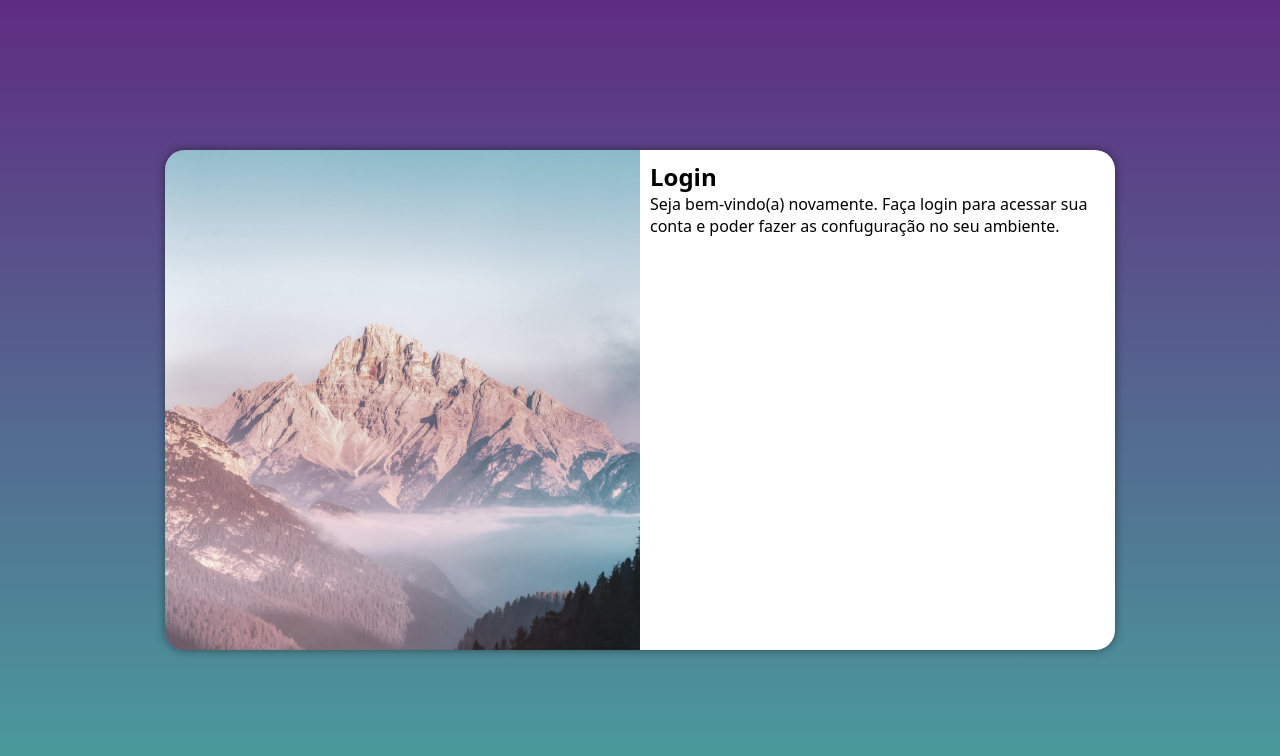
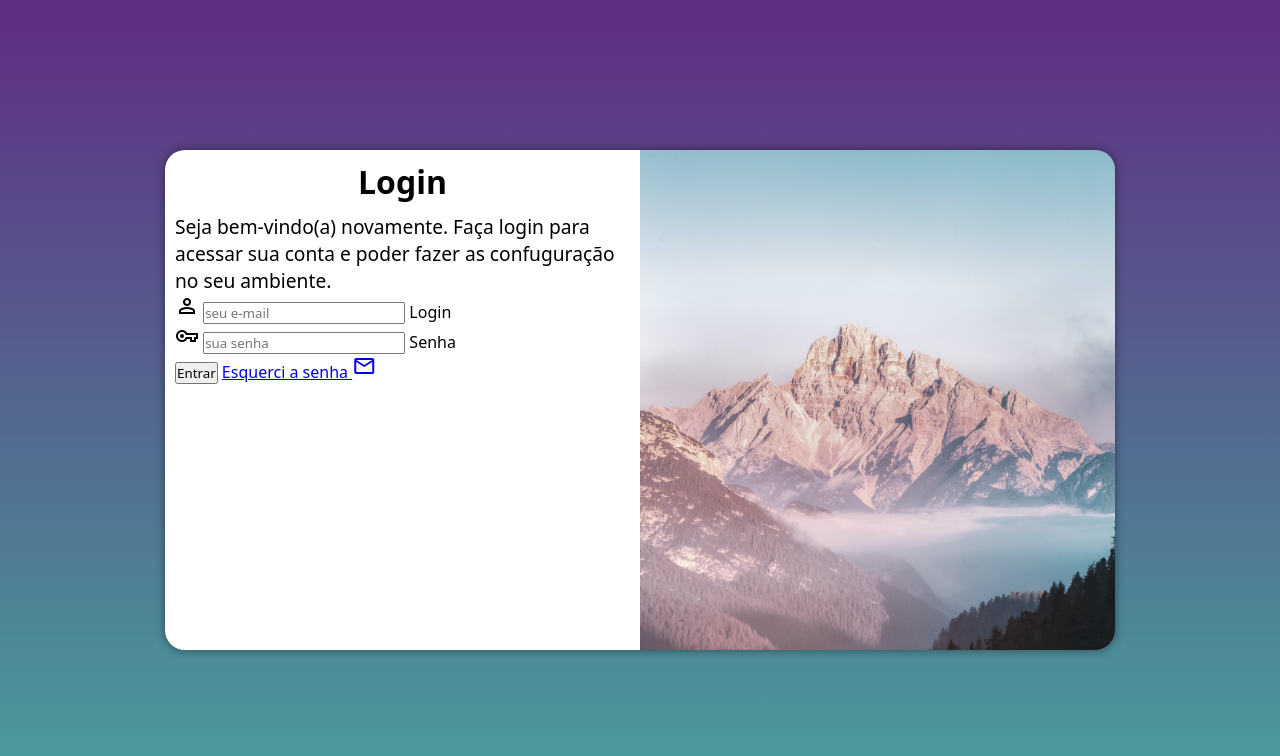
Before and after one commit to MayllonSilva/projeto-login, a plain HTML site: page index.html in a window 1280 px wide. Drawn offline with nearby package versions, Linux system fonts and the light colour scheme.

Commit message:
adicionei o formulário

```diff
--- a/estilo/media-query.css
+++ b/estilo/media-query.css
@@ -32,13 +32,21 @@
     }
 
     section#login > div#imagem {
-        float: left;
+        float: right;
         width: 50%;
         height: 100%;
     }
 
     section#login > div#formulario {
-        float: right;
+        float: left;
         width: 50%;
     }
+
+    div#formulario > h1 {
+        font-size: 2em;
+    }
+
+    div#formulario > p {
+        font-size: 1.2em;
+    }
 }
--- a/estilo/style.css
+++ b/estilo/style.css
@@ -54,3 +54,12 @@ section#login > div#formulario {
     padding: 10px;
 
 }
+
+div#formulario > h1 {
+    text-align: center;
+    margin-bottom: 10px;
+}
+
+div#formulario > p {
+    font-size: 0.8em;
+}
--- a/index.html
+++ b/index.html
@@ -6,7 +6,8 @@
     <meta name="viewport" content="width=device-width, initial-scale=1.0">
     <title>Login</title>
     <link rel="stylesheet" href="estilo/style.css">
-    <link rel="stylesheet" href="estilo/media-query.css".css">
+    <link rel="stylesheet" href="estilo/media-query.css">
+    <link rel="stylesheet" href="https://fonts.googleapis.com/css2?family=Material+Symbols+Outlined:opsz,wght,FILL,GRAD@48,400,0,0" />
 </head>
 <body>
     <main>
@@ -17,7 +18,24 @@
                 <h1>Login</h1>
                 <p>Seja bem-vindo(a) novamente. Faça login para acessar sua conta e poder fazer as confuguração no seu ambiente.
                 </p>
-                <form action="login.php" method="post"></form>
+                <form action="login.php" method="post" autocomplete="on">
+                    <div class="campo">
+                        <span class="material-symbols-outlined">
+                            person
+                            </span>
+                        <input type="email" name="login" id="ilogin" placeholder="seu e-mail" autocomplete="email" required maxlength="30">
+                        <label for="ilogin">Login</label>
+                    </div>
+                    <div class="campo">
+                        <span class="material-symbols-outlined">
+                            vpn_key
+                            </span>
+                        <input type="password" name="senha" id="isenha" placeholder="sua senha" autocomplete="current-password" required minlength="8" maxlength="20">
+                        <label for="isenha">Senha</label>
+                    </div>
+                    <input type="submit" value="Entrar">
+                    <a href="edquerci.html">Esquerci a senha <i class="material-symbols-outlined">mail</i></a>
+                </form>
             </div>
         </section>
     </main>
```
